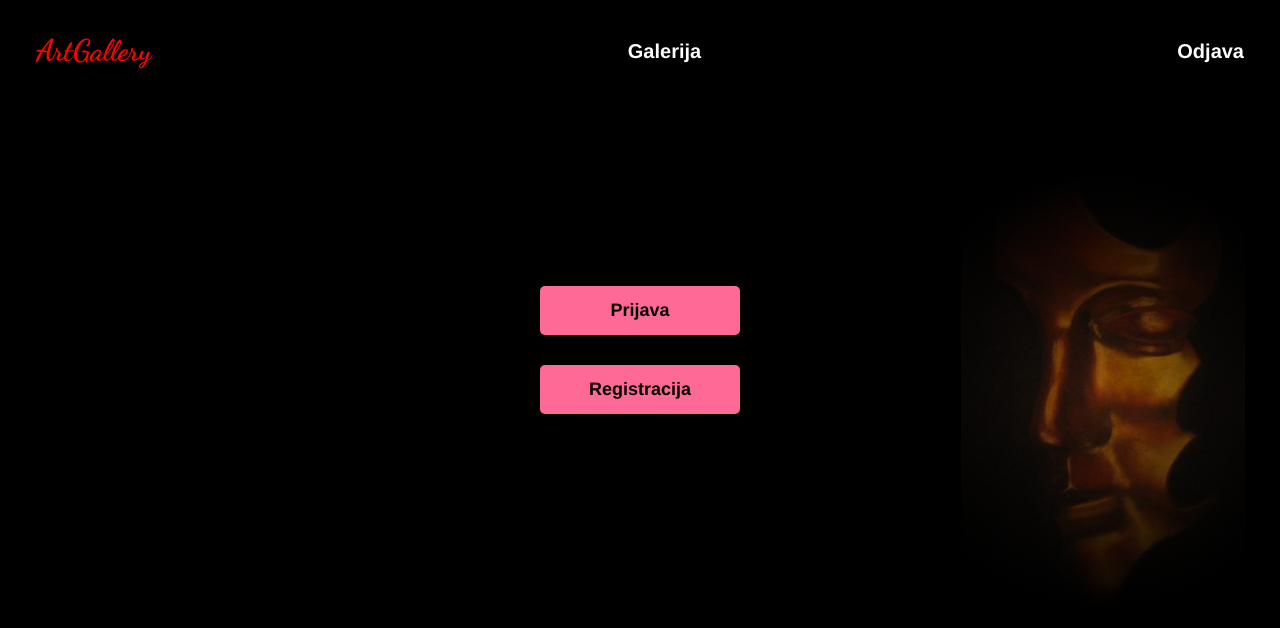
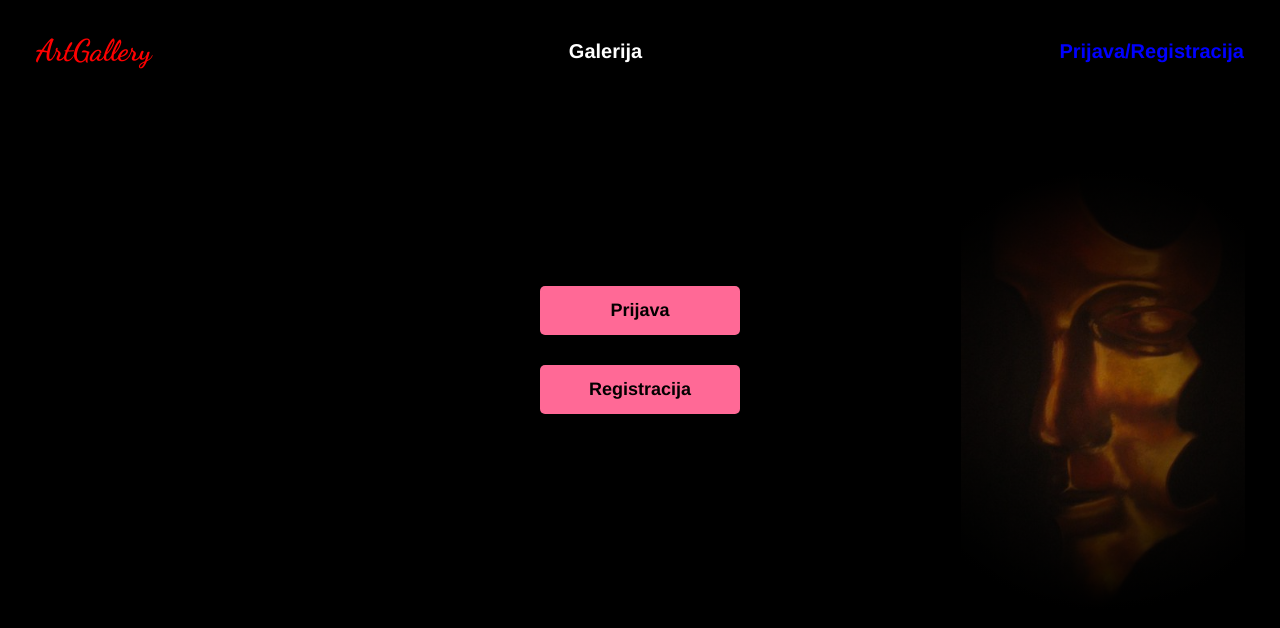
Before and after one commit to MarBlazek/artgallery, a Vue app: page /prijava in a window 1280 px wide. Shown: the top 628 px of the page. Built offline with nearby package versions, Linux system fonts and the light colour scheme; no server answers; sample sign-in values are in the browser's storage; what vue-croppa would draw is missing.

Commit message:
nereg_korisnici

```diff
--- a/src/App.vue
+++ b/src/App.vue
@@ -3,8 +3,8 @@
     <nav class="navbar">
       <router-link to="/" class="nav-link left-link" :class="{ active: isActive('/') }">ArtGallery</router-link>
       <router-link to="/galerija" class="nav-link center-link" :class="{ active: isActive('/galerija') }">Galerija</router-link>
-      <router-link to="/prijava" class="nav-link right-link" :class="{ active: isActive('/prijava') }" v-if="!store.currentUser">Prijava/Registracija</router-link>
-      <a href="#" @click="logout" class="nav-link right-link" v-if="store.currentUser">Odjava</a>
+      <router-link v-if="!isUserLoggedIn" to="/prijava" class="nav-link right-link" :class="{ active: isActive('/prijava') }">Prijava/Registracija</router-link>
+      <a v-if="isUserLoggedIn" href="#" @click="logout" class="nav-link right-link">Odjava</a>
     </nav>
     <router-view/>
   </div>
@@ -17,8 +17,8 @@ import store from '@/store';
 
 export default {
   computed: {
-    store() {
-      return store;
+    isUserLoggedIn() {
+      return store.currentUser !== null;
     }
   },
   methods: {
@@ -34,12 +34,14 @@ export default {
       });
     }
   },
-  created() {
+  beforeRouteEnter(to, from, next) {
     onAuthStateChanged(auth, (user) => {
       if (user) {
         store.currentUser = user.email;
+        next();
       } else {
         store.currentUser = null;
+        next();
       }
     });
   }
--- a/src/views/Galerija.vue
+++ b/src/views/Galerija.vue
@@ -1,7 +1,7 @@
 <template>
   <div class="gallery">
-    <button class="btn-create-exhibit" @click="kreirajIzlozbu">Kreiraj svoju izložbu</button>
-    <div v-if="isGuest">
+    <button v-if="isUserLoggedIn" class="btn-create-exhibit" @click="kreirajIzlozbu">Kreiraj svoju izložbu</button>
+    <div v-if="!isUserLoggedIn">
       <p>Dobrodošli, gost! Nemate mogućnost dodavanja slika ili komentiranja.</p>
     </div>
     <div v-if="exhibits.length === 0">
@@ -18,6 +18,7 @@
 <script>
 import { db } from '@/firebase';
 import { collection, getDocs } from 'firebase/firestore';
+import store from '@/store';
 import ArtGalleryCard from '@/components/ArtGalleryCard.vue';
 
 export default {
@@ -26,19 +27,29 @@ export default {
   },
   data() {
     return {
-      isGuest: false,
       exhibits: []
     }
   },
+  computed: {
+    isUserLoggedIn() {
+      return store.currentUser !== null;
+    }
+  },
   created() {
-    if (this.$route.name === 'Guest') {
-      this.isGuest = true;
+    this.fetchExhibits();
+    // Provjera je li korisnik prijavljen, ako nije, preusmjeri ga na stranicu prijave/registracije
+    if (!this.isUserLoggedIn) {
+      this.$router.push({ name: 'Prijava' });
     }
-    this.fetchExhibits();
   },
   methods: {
     kreirajIzlozbu() {
-      this.$router.push({ name: 'KreirajIzlozbu' });
+      // Provjera je li korisnik prijavljen prije nego što može stvoriti izložbu
+      if (!this.isUserLoggedIn) {
+        this.$router.push({ name: 'Prijava' });
+      } else {
+        this.$router.push({ name: 'KreirajIzlozbu' });
+      }
     },
     async fetchExhibits() {
       const querySnapshot = await getDocs(collection(db, 'exhibits'));
```
